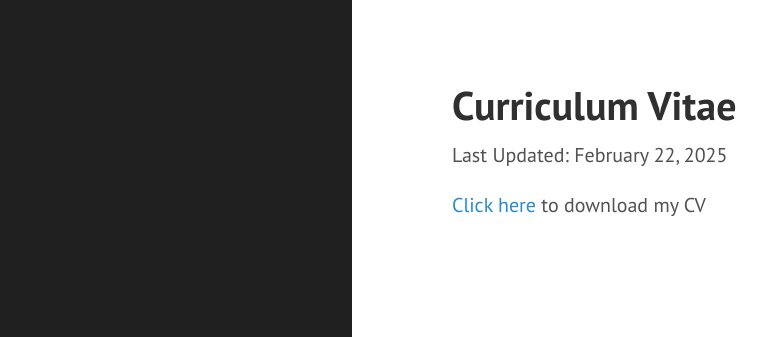
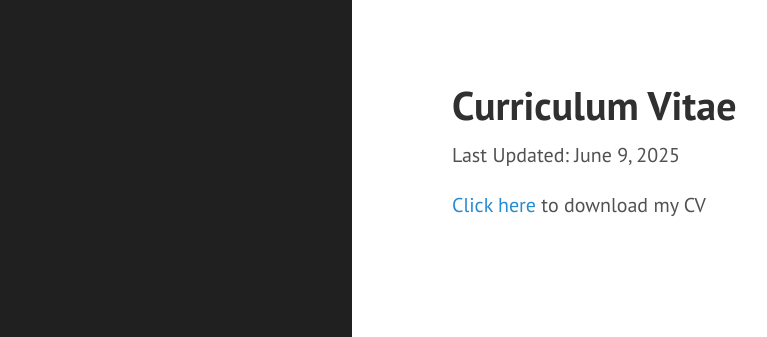
Before and after one commit to kcsadow/website, a Jekyll site: the page built from cv.md, in a window 1280 px wide. Shown: the top 337 px of the page, without its empty margins (8-775 px from the left). Built offline with Jekyll 4.4.1, drawn with Linux system fonts in a browser that asks for light colours.

Commit message:
Update cv.md

```diff
--- a/cv.md
+++ b/cv.md
@@ -3,6 +3,6 @@ layout: page
 title: Curriculum Vitae
 ---
 
-Last Updated: February 22, 2025
+Last Updated: June 9, 2025
 
-[Click here](https://drive.google.com/file/d/1CPKwO_T18OfS0GEMWf4PGMSDTi1Oc9m4/view?usp=drive_link)  to download my CV
+[Click here](https://drive.google.com/file/d/19F1OE6ujpDUXXxVsjrY6DdAbamuXIqao/view?usp=drive_link)  to download my CV
```
